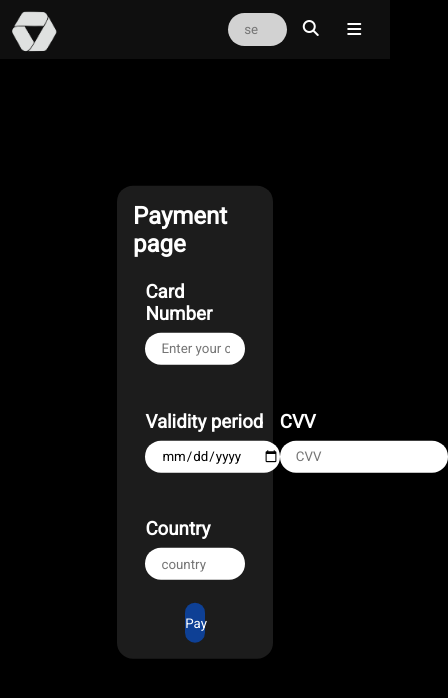
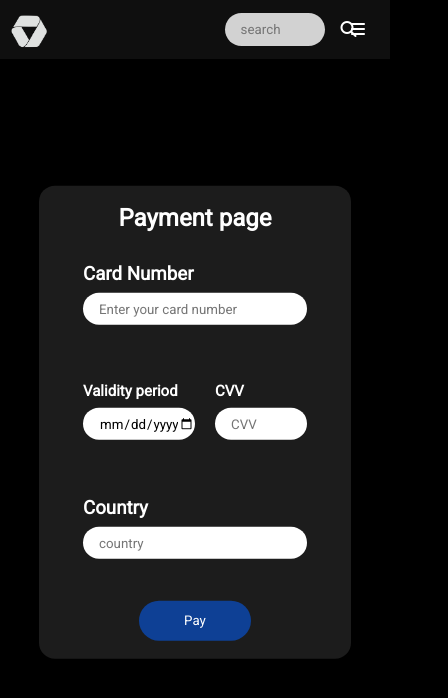
Before and after one commit to WDCA/Soul-Wallet-UIUX, a React (Create React App) app: page /buytoken in a window 390 px wide. Shown: the top 698 px of the page, 448 px wide, since content can reach past the window. Built offline with nearby package versions, Linux system fonts and the light colour scheme.

Commit message:
final-commit

```diff
--- a/src/stylesheets/buy.css
+++ b/src/stylesheets/buy.css
@@ -50,3 +50,14 @@ body{
 
     }
 }
+
+@media screen and (max-width:912px) {
+    .buy-centerdiv{
+        >input{
+            width: 50vw;
+        }
+        >a>button{
+            width: 20vw;
+        }
+    }
+}
--- a/src/stylesheets/buytoken.css
+++ b/src/stylesheets/buytoken.css
@@ -77,3 +77,41 @@ body{
 .nothing{
     display: none;
 }
+
+@media screen and (max-width:912px) {
+    .buytoken-centerdiv{
+        width: 80%;
+        >button{
+            width: 40%;
+            margin-top: 10px;
+        }
+    }
+
+    .card{
+        width: 100%;
+    }
+
+    .cardinfo{
+        width: 80%;
+        display: flex;
+        >.period{
+            width: 50%;
+            >h3{
+                font-size: 15px;
+            }
+            >input{
+                width: 100%;
+            }
+        }
+        >.cvv{
+            width: 50%;
+            margin-left: 20px;
+            >h3{
+                font-size: 15px;
+            }
+            >input{
+                width: 100%;
+            }
+        }
+    }
+}
--- a/src/stylesheets/create.css
+++ b/src/stylesheets/create.css
@@ -39,3 +39,13 @@ body{
         }
     }
 }
+
+@media screen and (max-width:912px) {
+    .buy-centerdiv{
+        width: 80%;
+    }
+
+    .name-input>button{
+        width: 20vw;
+    }
+}
--- a/src/stylesheets/header.css
+++ b/src/stylesheets/header.css
@@ -142,12 +142,29 @@
 
 @media screen and (max-width: 820px) {
     .navbar>img{
-        height: 50px;
-        width: 50px;
+        height: 40px;
+        width: 40px;
+    }
+
+    .search{
+        width: 40%;
+        display: flex;
+        justify-content: space-evenly;
+        align-items: center;
+    }
+
+    #searchbox{
+        width: 100px;
+    }
+
+    .active{
+        width: 50%;
     }
 
     .features{
         width: 50%;
+        display: flex;
+        justify-content: space-around;
     }
 
 }
--- a/src/stylesheets/home.css
+++ b/src/stylesheets/home.css
@@ -111,3 +111,34 @@ body{
         }
     }
 }
+
+@media screen and (max-width:912px) {
+    .headback{
+        width: 100%;
+        position: absolute;
+        top: 20%;
+        left: 50%;
+        transform: translate(-50%);
+
+        >.headlines{
+            height: 40%;
+            width: 90%;
+        }
+    }
+
+    .data{
+        width: 90%;
+        position: absolute;
+        top: 90%;
+        left: 50%;
+        transform: translate(-50%);
+        padding: 20px;
+    }
+
+    .contacts{
+        width: 50%;
+        position: absolute;
+        top: 150%;
+        left: 0;
+    }
+}
--- a/src/stylesheets/register.css
+++ b/src/stylesheets/register.css
@@ -86,3 +86,21 @@
         color: #e7f3ff;
     }
 }
+
+
+@media screen and (max-width:820px) {
+    .centerdiv{
+        width: 100%;
+    }
+
+    .inputs-area{
+        width: 60%;
+        >input{
+            width: 100%;
+        }
+    }
+    .submit{
+        height: 3rem;
+        width: 5rem;
+    }
+}
--- a/src/stylesheets/upload.css
+++ b/src/stylesheets/upload.css
@@ -50,3 +50,11 @@ body{
     border-style: none;
     padding-left: 0.8rem;
 }
+
+@media screen and (max-width:912px) {
+    .upload-input{
+        >button{
+            width: 40%;
+        }
+    }
+}
--- a/src/stylesheets/verify-vc.css
+++ b/src/stylesheets/verify-vc.css
@@ -36,3 +36,15 @@ body{
         }
     }
 }
+
+@media screen and (max-width:912px) {
+    .inputs-verify-vc{
+        width: 100%;
+        >input{
+            width: 70%;
+        }
+        >button{
+            width: 40%;
+        }
+    }
+}
--- a/src/stylesheets/wallet.css
+++ b/src/stylesheets/wallet.css
@@ -81,3 +81,13 @@ body{
         margin-left: 20px;
     }
 }
+
+@media screen and (max-width:912px) {
+    .status{
+        width: 80%;
+        height: 50%;
+        >h1{
+            font-size: 1.5rem;
+        }
+    }
+}
```
